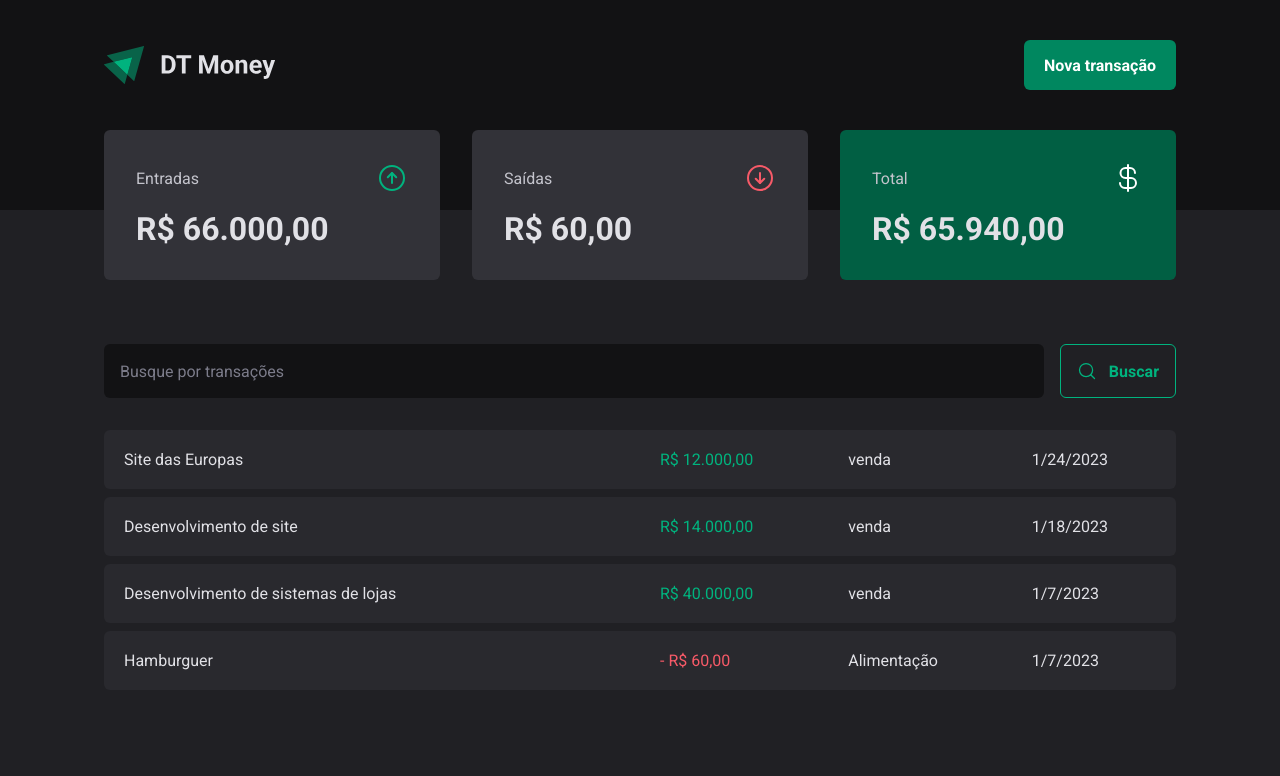
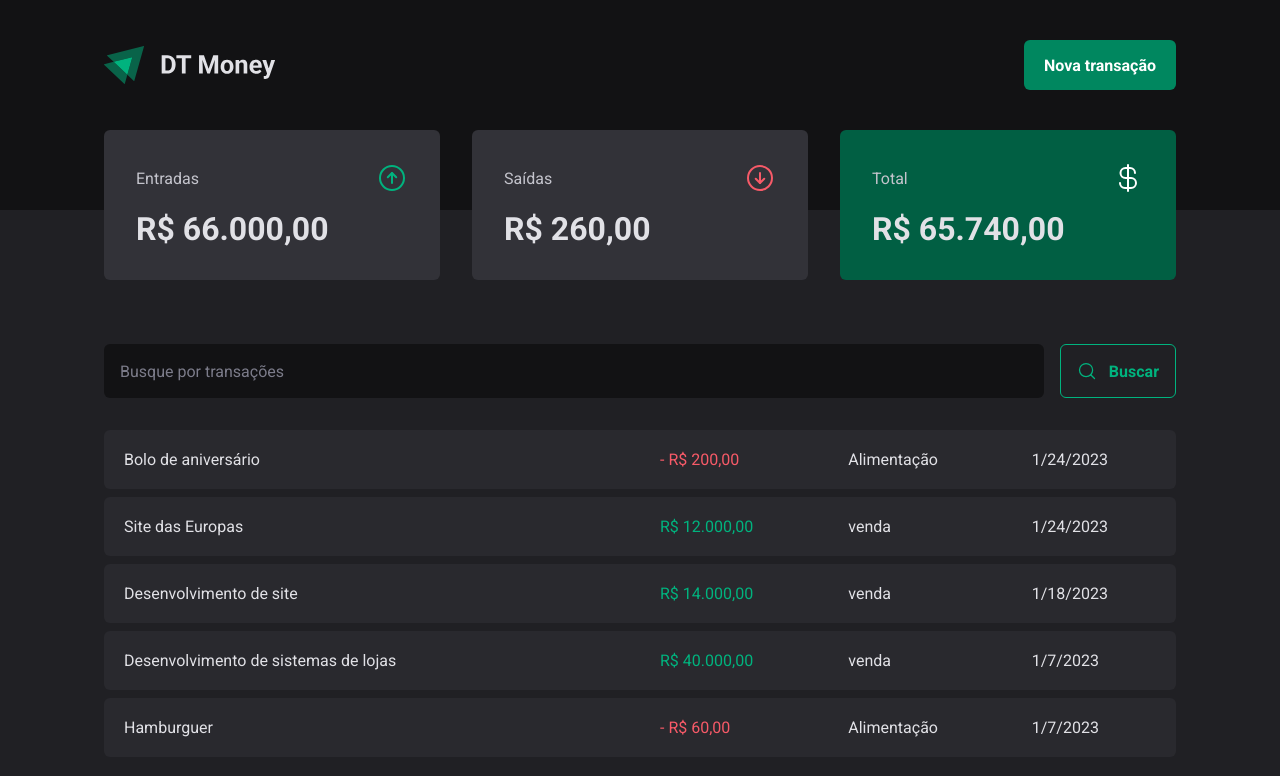
Before and after one commit to eddyzera/dt-money-ignite, a React (Vite) app: page / in a window 1280 px wide. Shown: the top 776 px of the page. Built offline with nearby package versions, Linux system fonts and the light colour scheme; data requests are answered from the project's data file.

Commit message:
refactor: when create a new transaction show automatic

```diff
--- a/server.json
+++ b/server.json
@@ -31,6 +31,14 @@
       "type": "income",
       "createdAt": "2023-01-24T16:16:05.818Z",
       "id": 4
+    },
+    {
+      "description": "Bolo de aniversário",
+      "price": 200,
+      "category": "Alimentação",
+      "type": "outcome",
+      "createdAt": "2023-01-24T16:32:10.777Z",
+      "id": 5
     }
   ]
 }
--- a/src/components/NewTransactionsModal/NewTransactionsModal.tsx
+++ b/src/components/NewTransactionsModal/NewTransactionsModal.tsx
@@ -1,11 +1,11 @@
-import React from 'react'
+import React, { useContext } from 'react'
 import * as Dialog from '@radix-ui/react-dialog'
 import { Controller, useForm } from 'react-hook-form'
 import * as z from 'zod'
 import { zodResolver } from '@hookform/resolvers/zod'
 import { CloseButton, Content, Overlay, TransactionType, TransactionTypeButton } from './styles'
 import { ArrowCircleDown, ArrowCircleUp, X } from 'phosphor-react'
-import { api } from '../../lib/axios'
+import { TransactionsContext } from '../../contexts/TransactionsContext'
 
 const newTransactionFormSchema = z.object({
   description: z.string(),
@@ -17,6 +17,8 @@ const newTransactionFormSchema = z.object({
 type NewTransactionFormInputs = z.infer<typeof newTransactionFormSchema>
 
 export const NewTransactionsModal: React.FunctionComponent = () => {
+
+  const { createTransactions } = useContext(TransactionsContext)
 
   const {
     control,
@@ -33,13 +35,7 @@ export const NewTransactionsModal: React.FunctionComponent = () => {
 
   const handleCreateNewTransaction = async(data: NewTransactionFormInputs) => {
     const { description, price, category, type } = data
-    await api.post('/transactions', {
-      description,
-      price,
-      category,
-      type,
-      createdAt: new Date(),
-    })
+    createTransactions({description, price, category, type})
     reset()
   }
 
--- a/src/contexts/TransactionsContext.tsx
+++ b/src/contexts/TransactionsContext.tsx
@@ -10,16 +10,39 @@ interface Transaction {
   createdAt: string
 }
 
+interface CreateTransactionInput {
+  description: string
+  price: number
+  category: string
+  type: 'income' | 'outcome'
+}
+
 interface TransactionContextType {
   transactions: Array<Transaction>
   fetchTransactions: (query?: string) => Promise<void>
+  createTransactions: (data: CreateTransactionInput) => Promise<void>
 }
+
 
 export const TransactionsContext = createContext({} as TransactionContextType)
 
 export const TransactionsProvider: React.FunctionComponent<PropsWithChildren> = ({ children }) => {
 
   const [transactions, setTransactions] = useState<Transaction[]>([])
+
+  const createTransactions = async(data: CreateTransactionInput) => {
+    const { description, price, category, type } = data
+
+    const response = await api.post('/transactions', {
+      description,
+      price,
+      category,
+      type,
+      createdAt: new Date(),
+    })
+
+    setTransactions(state => [ response.data, ...state ])
+  }
 
   const fetchTransactions = async (query?: string) => {
     const response = await api.get('/transactions', {
@@ -41,7 +64,8 @@ export const TransactionsProvider: React.FunctionComponent<PropsWithChildren> =
     <TransactionsContext.Provider
       value={{
         transactions,
-        fetchTransactions
+        fetchTransactions,
+        createTransactions
       }}>
       {children}
     </TransactionsContext.Provider>
```
